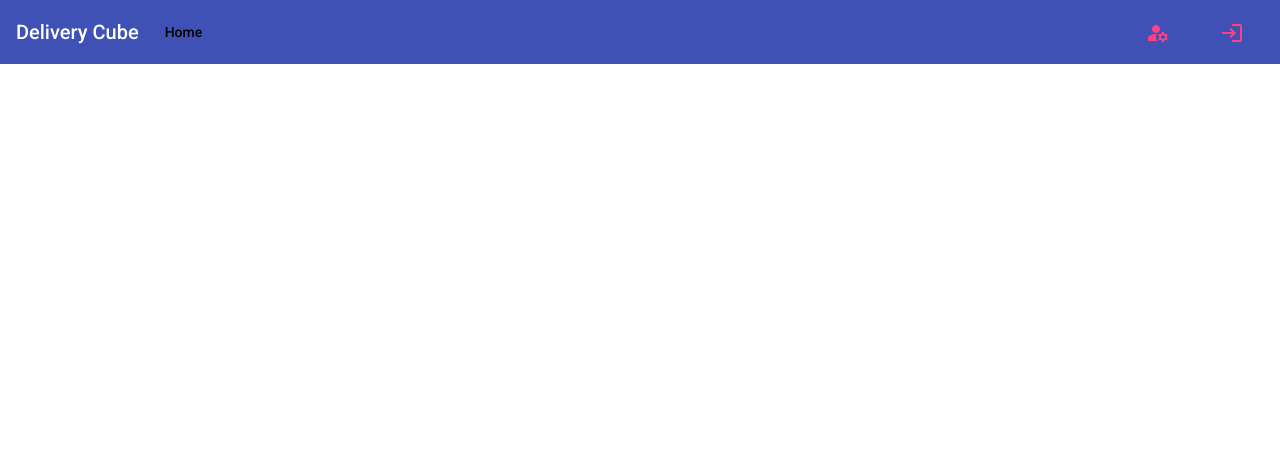
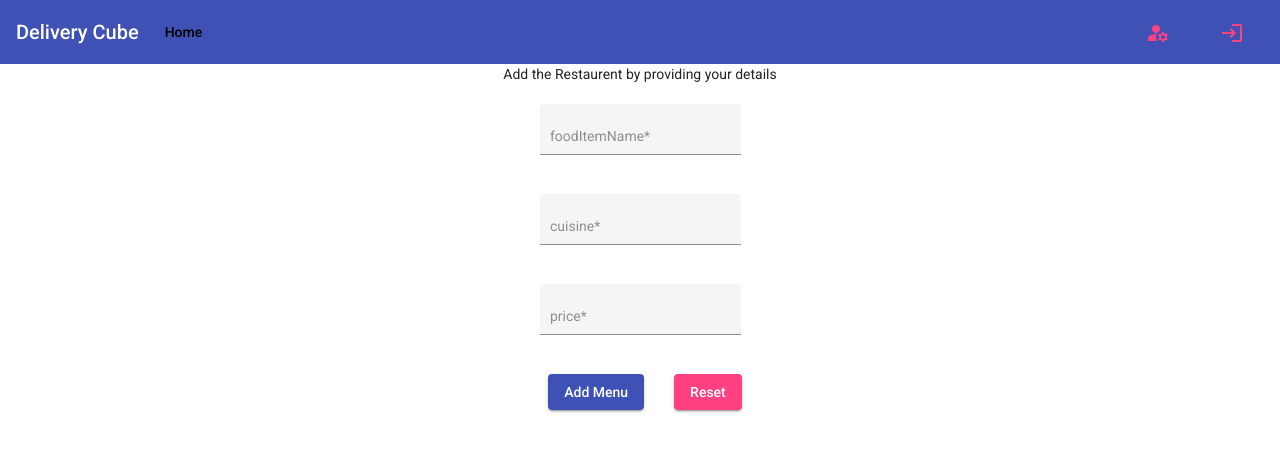
Before and after one commit to Jaivalvyas/delivery_cube, an Angular app: page /add-menu/1 in a window 1280 px wide. Before the commit this address led to /. Shown: the top 452 px of the page. Built offline with nearby package versions, Linux system fonts and the light colour scheme.

Commit message:
added the add menu method

```diff
--- /dev/null
+++ b/src/app/add-menu/add-menu.component.css
@@ -0,0 +1,7 @@
+div{
+    text-align: center;
+}
+button{
+    margin-left: 20px;
+    margin-right: 10px;
+}
--- /dev/null
+++ b/src/app/add-menu/add-menu.component.html
@@ -0,0 +1,63 @@
+<div class="logo">Add the Restaurent by providing your details</div>
+<br>
+<div>
+  <form [formGroup]="menuList" (ngSubmit)="onSubmit()">
+    <fieldset class="backcolor">
+      <mat-form-field appearance="fill">
+        <input
+          matInput
+          placeholder="foodItemName*"
+          type="text"
+          id="foodItemName"
+          name="foodItemName"
+          formControlName="foodItemName"
+        />
+        <mat-error *ngIf="foodItemName?.errors?.['required']">
+          FoodName is required.
+        </mat-error>
+      </mat-form-field>
+      <br /><br />
+      <mat-form-field appearance="fill">
+        <input
+          matInput
+          placeholder="cuisine*"
+          type="text"
+          id="cuisine"
+          name="cuisine"
+          formControlName="cuisine"
+        />
+        <mat-error *ngIf="cuisine?.errors?.['required']">
+          cuisine type is required.
+        </mat-error>
+      </mat-form-field>
+      <br />
+      <br />
+      <mat-form-field appearance="fill">
+        <input
+          matInput
+          placeholder="price*"
+          type="text"
+          id="price"
+          name="price "
+          formControlName="price"
+        />
+        <mat-error *ngIf="price?.errors?.['required']">
+          price  is required.
+        </mat-error>
+      </mat-form-field>
+      <br /><br />
+
+      <button
+        color="primary"
+        mat-button
+        mat-raised-button
+        type="submit"
+      >
+        Add Menu
+      </button>
+      <button color="accent" mat-button mat-raised-button type="reset">
+        Reset
+      </button>
+    </fieldset>
+  </form>
+</div>
--- /dev/null
+++ b/src/app/add-menu/add-menu.component.ts
@@ -0,0 +1,57 @@
+import { Component, OnInit } from '@angular/core';
+import { FormGroup, FormControl, Validators } from '@angular/forms';
+import { MatSnackBar } from '@angular/material/snack-bar';
+import { ActivatedRoute } from '@angular/router';
+import { Restaurent } from '../model/Restaurent';
+import { AdminService } from '../services/admin.service';
+
+@Component({
+  selector: 'app-add-menu',
+  templateUrl: './add-menu.component.html',
+  styleUrls: ['./add-menu.component.css']
+})
+export class AddMenuComponent implements OnInit {
+  menuList!: FormGroup
+  restaurantObject: any;
+
+  get foodItemName() {
+    return this.menuList.get('foodItemName');
+  }
+  get cuisine() {
+    return this.menuList.get('cuisine');
+  }
+  get price() {
+    return this.menuList.get('price');
+  }
+
+
+  constructor(private router: ActivatedRoute, private addmenu: AdminService, private _snackBar:MatSnackBar) { }
+
+  ngOnInit(): void {
+
+      this.menuList= new FormGroup({
+        foodItemName:new FormControl('',[Validators.required]),
+        cuisine:new FormControl('',[Validators.required]),
+        price:new FormControl('',[Validators.required]),
+      }),
+
+    console.log(this.router.snapshot.params['restaurantId']);
+
+  }
+
+  onSubmit(): void {
+    const restaurantIdToBePassed=this.router.snapshot.params['restaurantId'];
+
+    console.log(this.menuList.value)
+    this.addmenu.addMenuToRestaurant(this.menuList.value, restaurantIdToBePassed).subscribe({
+      next(x) { },
+      error(errormsg) {alert("something Went Wrong")},
+
+    })
+    this._snackBar.open('You have added  the menu!!', 'success', {
+      duration: 5000,
+      panelClass: ['mat-toolbar', 'mat-primary']
+    })
+
+  }
+}
--- a/src/app/admin-view/admin-view.component.html
+++ b/src/app/admin-view/admin-view.component.html
@@ -16,6 +16,8 @@
       {{ restaurent.restaurantName }}
       {{ restaurent.restaurantId }}
     <h1>{{ restaurent.rating }}</h1>
+      <p>from {{ restaurent.location }}</p>
+
     <div *ngFor=" let menu of restaurent?.menuList">
       <h1>{{ menu.foodItemName }}</h1>
     <h1>{{ menu.cuisine }}</h1>
@@ -23,10 +25,12 @@
     </div>
   </div>
   <div class="des">
-    <p>from {{ restaurent.location }}</p>
 
     <button mat-raised-button color="accent">
       <a routerLink="/edit-restaurant/{{ restaurent.restaurantId }}">edit Vehicle</a>
+    </button>
+    <button mat-raised-button color="accent">
+      <a routerLink="/add-menu/{{ restaurent.restaurantId }}">add Menu</a>
     </button>
   </div>
 </div>
--- a/src/app/app-routing.module.ts
+++ b/src/app/app-routing.module.ts
@@ -1,5 +1,6 @@
 import { NgModule } from '@angular/core';
 import { RouterModule, Routes } from '@angular/router';
+import { AddMenuComponent } from './add-menu/add-menu.component';
 import { AddRestuarentComponent } from './add-restuarent/add-restuarent.component';
 import { AdminViewComponent } from './admin-view/admin-view.component';
 import { AdminComponent } from './admin/admin.component';
@@ -37,6 +38,9 @@ const routes: Routes = [
     path: 'edit-restaurant/:restaurantId', component: EditRestuarentComponent
   },
   {
+    path: 'add-menu/:restaurantId', component: AddMenuComponent
+  },
+  {
     path: 'admin', component: AdminComponent
 
   },
--- a/src/app/app.module.ts
+++ b/src/app/app.module.ts
@@ -30,6 +30,7 @@ import { ForbiddenComponent } from './forbidden/forbidden.component';
 import { AdminViewComponent } from './admin-view/admin-view.component';
 import { AddRestuarentComponent } from './add-restuarent/add-restuarent.component';
 import { EditRestuarentComponent } from './edit-restuarent/edit-restuarent.component';
+import { AddMenuComponent } from './add-menu/add-menu.component';
 
 @NgModule({
   declarations: [
@@ -44,7 +45,8 @@ import { EditRestuarentComponent } from './edit-restuarent/edit-restuarent.compo
     ForbiddenComponent,
     AdminViewComponent,
     AddRestuarentComponent,
-    EditRestuarentComponent
+    EditRestuarentComponent,
+    AddMenuComponent
   ],
   imports: [
     BrowserModule,
--- a/src/app/edit-restuarent/edit-restuarent.component.ts
+++ b/src/app/edit-restuarent/edit-restuarent.component.ts
@@ -11,44 +11,44 @@ import { AdminService } from '../services/admin.service';
   styleUrls: ['./edit-restuarent.component.css']
 })
 export class EditRestuarentComponent implements OnInit {
-  restaurentForm!:FormGroup
-  restaurantObject:any;
+  restaurentForm!: FormGroup
+  restaurantObject: any;
 
-  get restaurantId(){
+  get restaurantId() {
     return this.restaurentForm.get('restaurantId');
   }
-  get restaurantName(){
+  get restaurantName() {
     return this.restaurentForm.get('restaurantName');
   }
-  get location(){
+  get location() {
     return this.restaurentForm.get('location');
   }
-  get rating(){
+  get rating() {
     return this.restaurentForm.get('rating');
   }
 
-  constructor(private router:ActivatedRoute,private editServ:AdminService, private _snackBar:MatSnackBar) { }
+  constructor(private router: ActivatedRoute, private editServ: AdminService, private _snackBar: MatSnackBar) { }
 
   ngOnInit(): void {
-    this.restaurentForm=new FormGroup({
+    this.restaurentForm = new FormGroup({
 
-      restaurantId:new FormControl('',[Validators.required]),
-      restaurantName:new FormControl('',[Validators.required]),
-      location:new FormControl('',[Validators.required]),
-      rating:new FormControl('',[Validators.required]),
+      restaurantId: new FormControl('', [Validators.required]),
+      restaurantName: new FormControl('', [Validators.required]),
+      location: new FormControl('', [Validators.required]),
+      rating: new FormControl('', [Validators.required]),
     }
 
     );
 
     console.log(this.router.snapshot.params['restaurantId']);
-    this.editServ.getCurrentVehicle(this.router.snapshot.params['restaurantId'])
+    this.editServ.getCurrentRestaurant(this.router.snapshot.params['restaurantId'])
       .subscribe((result) => {
         this.restaurantObject = result;
         console.log(this.restaurantObject)
       });
   }
   onSubmit(): void {
-    this.editServ.updateVehicle(this.router.snapshot.params['restaurantId'], this.restaurantObject).subscribe({
+    this.editServ.updateRastaurant(this.router.snapshot.params['restaurantId'], this.restaurantObject).subscribe({
       next(x) { },
       error(errormsg) { },
     })
--- a/src/app/services/admin.service.ts
+++ b/src/app/services/admin.service.ts
@@ -20,14 +20,18 @@ export class AdminService {
     return this.HttpClient.post("http://localhost:9000/api/v2/saveRestaurant", restaurent);
   }
 
-  URL:string="http://localhost:9000/api/v2/restaurantbyid"
- UpdateURL="http://localhost:9000/api/v2/updateRestaurant"
+  URL: string = "http://localhost:9000/api/v2/restaurantbyid"
+  UpdateURL = "http://localhost:9000/api/v2/updateRestaurant"
 
-  getCurrentVehicle(restaurantId: number) {
+  getCurrentRestaurant(restaurantId: number) {
     return this.HttpClient.get(`${this.URL}/${restaurantId}`);
   }
 
-  updateVehicle(restaurantId: number,data:any) {
-    return this.HttpClient.put(`${this.UpdateURL}/${restaurantId}`,data);
+  updateRastaurant(restaurantId: number, data: any) {
+    return this.HttpClient.put(`${this.UpdateURL}/${restaurantId}`, data);
+  }
+
+  addMenuToRestaurant(menu:any,restaurantId:number){
+    return this.HttpClient.post("http://localhost:9000/api/v2/restaurant/addMenu/"+restaurantId,menu)
   }
 }
```
Also changed, not shown: src/app/edit-restuarent/edit-restuarent.component.html (+19 -90 lines), 1 other file (tests, documents, lock files or other folders).
